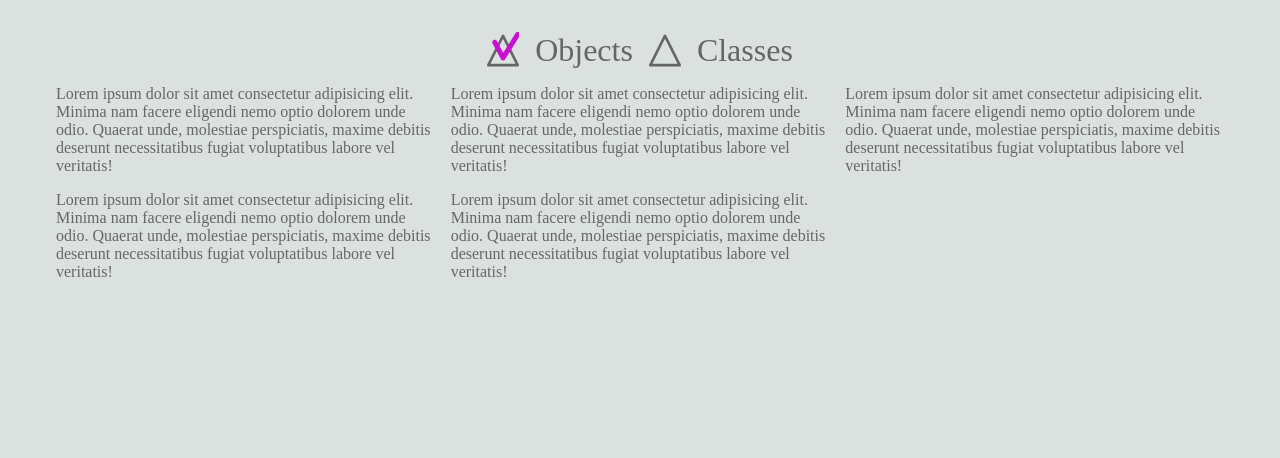
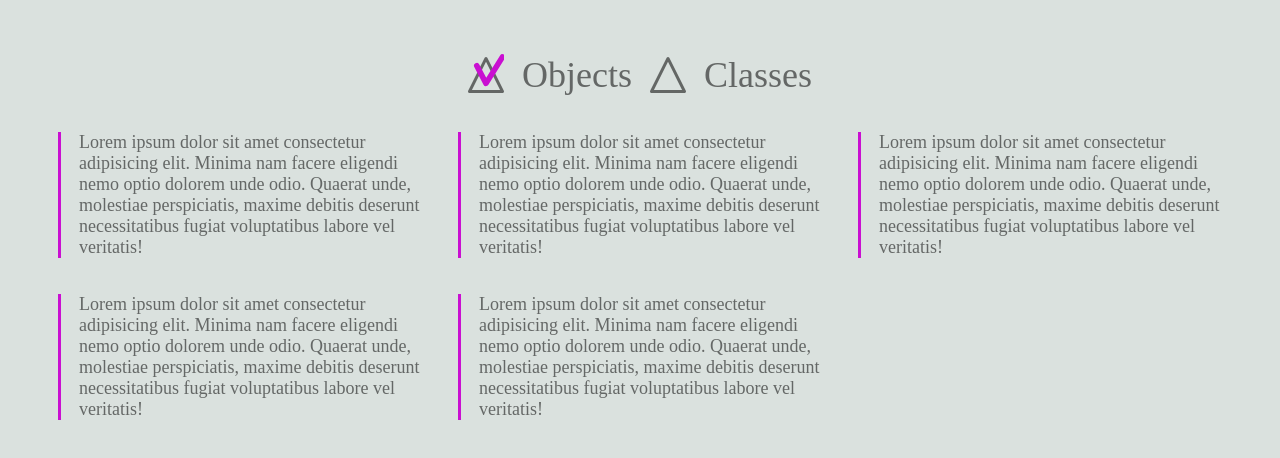
Before and after one commit to hromov/triangled_theme_switcher, a plain HTML site: page index.html in a window 1280 px wide. Drawn offline with Linux system fonts and the light colour scheme.

Commit message:
padding etc

```diff
--- a/styles.css
+++ b/styles.css
@@ -5,14 +5,18 @@
     --stroke-color: #c90fd1;
     --t-time: 0.2s;
 }
+
 html {
     box-sizing: border-box;
+    font-size: 18px;
 }
+
 *,
 *:before,
 *:after {
     box-sizing: inherit;
 }
+
 html,
 body {
     height: 100%;
@@ -21,11 +25,13 @@ body {
     color: var(--text-color);
     transition: all var(--t-time) ease;
 }
+
 #root {
     margin: calc(2*var(--def-margin)) auto;
     padding: 0 var(--def-margin);
     max-width: 1200px;
 }
+
 #topics {
     display: flex;
     flex-wrap: wrap;
@@ -33,6 +39,11 @@ body {
     justify-content: center;
     margin-bottom: var(--def-margin);
 }
+
+form {
+    padding: var(--def-margin);
+}
+
 .customRadio {
     display: flex;
     gap: var(--def-margin);
@@ -40,12 +51,15 @@ body {
     vertical-align: center;
     font-size: 2rem;
 }
+
 .radioSVG {
     width: 2rem;
 }
+
 .radioContainer {
     fill: var(--text-color);
 }
+
 .radioMarker {
     stroke: var(--stroke-color);
     fill: none;
@@ -54,23 +68,31 @@ body {
     stroke-dasharray: 800;
     stroke-dashoffset: 800;
 }
+
 input[type="radio"] {
     display: none;
 }
-input[type="radio"]:checked + .customRadio .radioMarker{
+
+input[type="radio"]:checked+.customRadio .radioMarker {
     stroke-dashoffset: 0;
 }
+
 img {
     margin: 0 auto var(--def-margin);
     width: 100%;
 }
+
 blockquote {
     margin: 0;
+    border-left: 3px solid var(--stroke-color);
+    padding-left: var(--def-margin);
 }
+
 #content {
     display: grid;
-    gap: var(--def-margin);
+    gap: calc(2 * var(--def-margin));
 }
+
 @media screen and (min-width: 480px) {
     img {
         float: right;
@@ -78,10 +100,12 @@ blockquote {
         margin: 0 0 var(--def-margin) var(--def-margin);
     }
 }
+
 @media screen and (min-width: 768px) {
     img {
         width: 33%;
     }
+
     #content {
         grid-template-columns: 1fr 1fr 1fr;
     }
```
